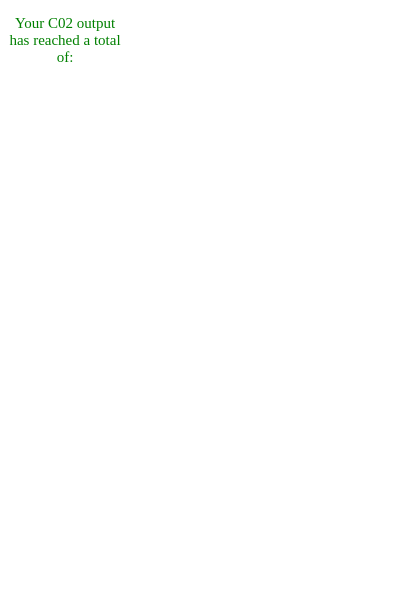
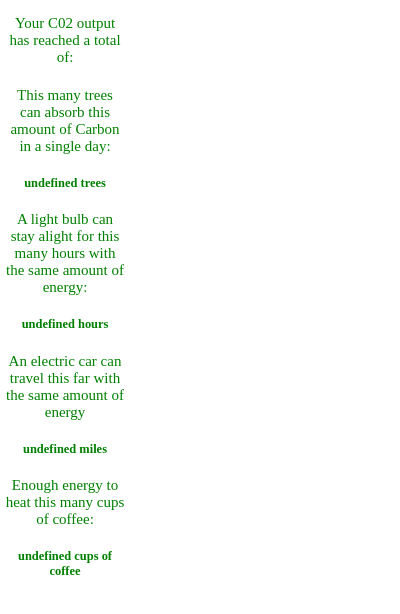
Before and after one commit to m-bettert0n/CarbOnline, a browser extension: page popup.html in a window 400 px wide. Drawn offline with Linux system fonts and the light colour scheme.

Commit message:
comparison functions written

```diff
--- a/popup.html
+++ b/popup.html
@@ -15,6 +15,14 @@
   <body>
     <p>Your C02 output has reached a total of: </p>
     <h5 id='carbon'></h5>
+    <p>This many trees can absorb this amount of Carbon in a single day:</p>
+    <h5 id='trees'></h5>
+    <p>A light bulb can stay alight for this many hours with the same amount of energy:</p>
+    <h5 id='light'></h5>
+    <p>An electric car can travel this far with the same amount of energy</p>
+    <h5 id='car'></h5>
+    <p>Enough energy to heat this many cups of coffee:</p>
+    <h5 id='coffee'></h5>
     <script src="popup.js"></script>
   </body>
 </html>
--- a/popup.js
+++ b/popup.js
@@ -1,7 +1,40 @@
 let carbon = document.getElementById('carbon');
+let trees = document.getElementById('trees');
+let light = document.getElementById('light');
+let car = document.getElementById('car');
+let coffee = document.getElementById('coffee');
 
 chrome.storage.sync.get('carbonOutput', function(data) {
   let num = data.carbonOutput.toFixed(2);
   if(num ===0) carbon.innerHTML = `0.00g`
   else carbon.innerHTML = `${num} g`
 });
+
+
+// button onClick produce Trees text
+chrome.storage.sync.get('trees', function(data) {
+  let num = data.trees;
+  if(num ===0) trees.innerHTML = `Not enough`
+  else trees.innerHTML = `${num} trees`
+});
+
+// button onClick produce lightbulb text
+chrome.storage.sync.get('hours', function(data) {
+  let num = data.hours;
+  if(num ===0) light.innerHTML = `Not enough energy to power a lightbulb`
+  else light.innerHTML = `${num} hours`
+});
+
+// button onClick produce electricCar text
+chrome.storage.sync.get('miles', function(data) {
+  let num = data.miles;
+  if(num ===0) car.innerHTML = `Not enough energy to travel in an electric car`
+  else car.innerHTML = `${num} miles`
+});
+
+// button onClick produce boiling water text
+chrome.storage.sync.get('coffee', function(data) {
+  let num = data.coffee;
+  if(num ===0) coffee.innerHTML = `Not enough energy to make a cup of coffee`
+  else coffee.innerHTML = `${num} cups of coffee`
+});
```
Also changed, not shown: background.js (+36 -5 lines).
